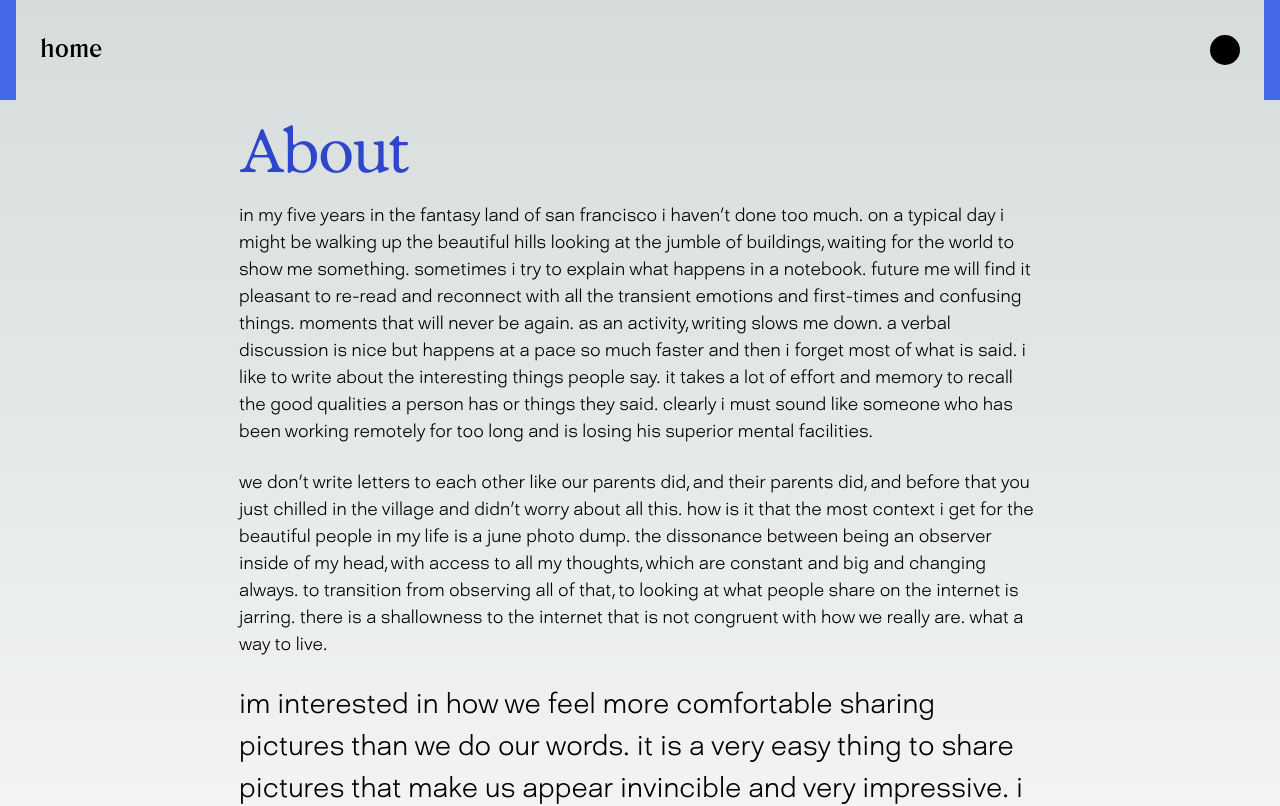
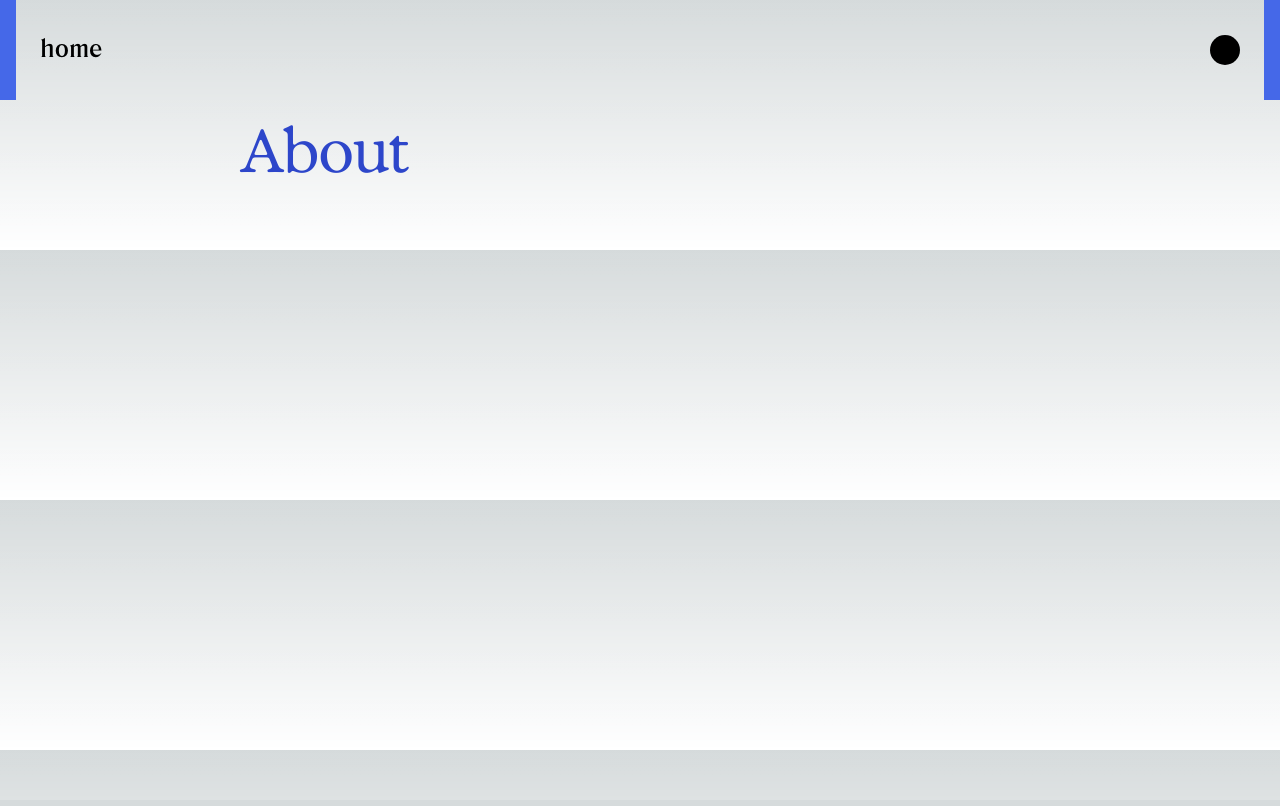
Before and after one commit to brandonshearin/personal-website-2, a Next.js app: page /about in a window 1280 px wide. Shown: the top 806 px of the page. Built offline with nearby package versions, Linux system fonts and the light colour scheme.

Commit message:
remove content

```diff
--- a/src/app/about/page.tsx
+++ b/src/app/about/page.tsx
@@ -34,7 +34,7 @@ export default function About() {
       >
         About
       </p>
-      <p className={davidExtralight.className} style={{ fontSize: "18px" }}>
+      {/* <p className={davidExtralight.className} style={{ fontSize: "18px" }}>
         {`in my five years in the fantasy land of san francisco i haven't done too much. on a typical day i might be walking up the beautiful hills looking at the jumble of buildings, waiting for the world to show me something. sometimes i try to explain what happens in a notebook. future me will find it pleasant to re-read and reconnect with all the transient emotions and first-times and confusing things.  moments that will never be again. as an activity, writing slows me down. a verbal discussion is nice but happens at a pace so much faster and then i forget most of what is said. i like to write about the interesting things people say. it takes a lot of effort and memory to recall the good qualities a person has or things they said. clearly i must sound like someone who has been working remotely for too long and is losing his superior mental facilities.`}
       </p>
       <br />
@@ -62,7 +62,7 @@ export default function About() {
           here
         </a>
         .
-      </p>
+      </p> */}
       <br />
     </div>
   );
--- a/src/app/list/page.tsx
+++ b/src/app/list/page.tsx
@@ -28,6 +28,7 @@ export default function Index() {
         {Object.values(posts)
           .reverse()
           .map((post) => {
+            return <></>;
             return (
               <Link href={`/posts/${post.slug}`} key={post.title}>
                 <li style={{ marginTop: "8px", marginBottom: "8px" }}>
--- a/src/app/page.tsx
+++ b/src/app/page.tsx
@@ -87,7 +87,7 @@ export default async function Home() {
         </div>
       </div>
 
-      <div
+      {/* <div
         style={{
           padding: "24px",
           maxWidth: "1200px",
@@ -105,9 +105,10 @@ export default async function Home() {
         {Object.values(posts)
           .reverse()
           .map((row) => {
-            return <ListItem key={row.title} post={row} />;
+            return <></>;
+            // return <ListItem key={row.title} post={row} />;
           })}
-      </div>
+      </div> */}
     </>
   );
 }
```
